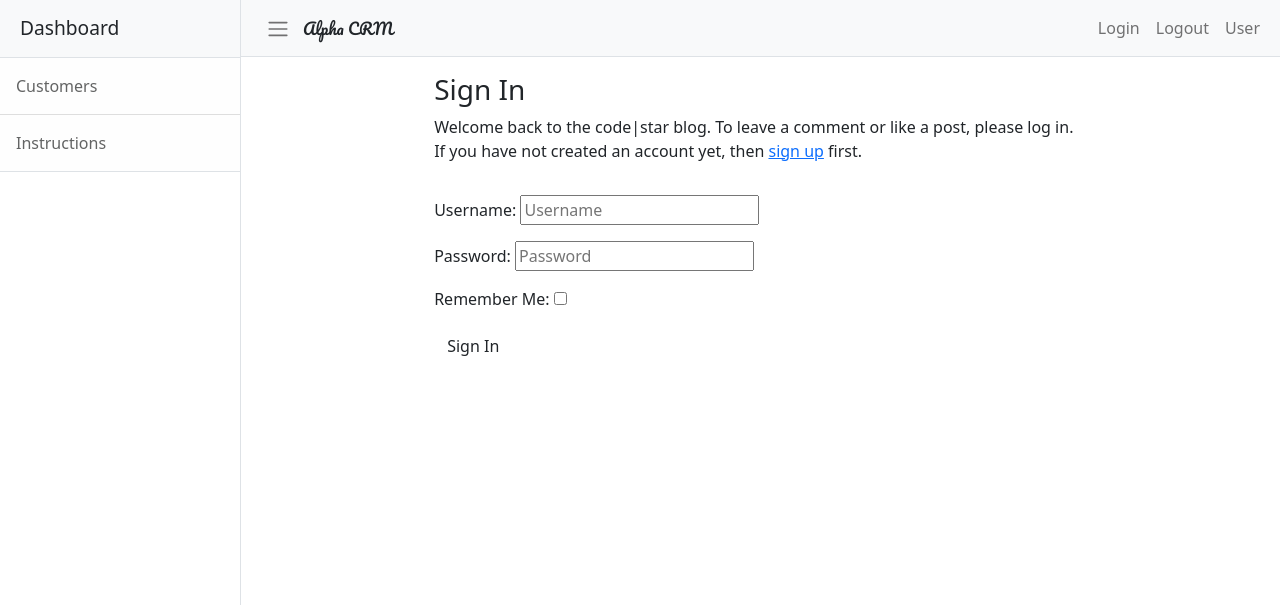
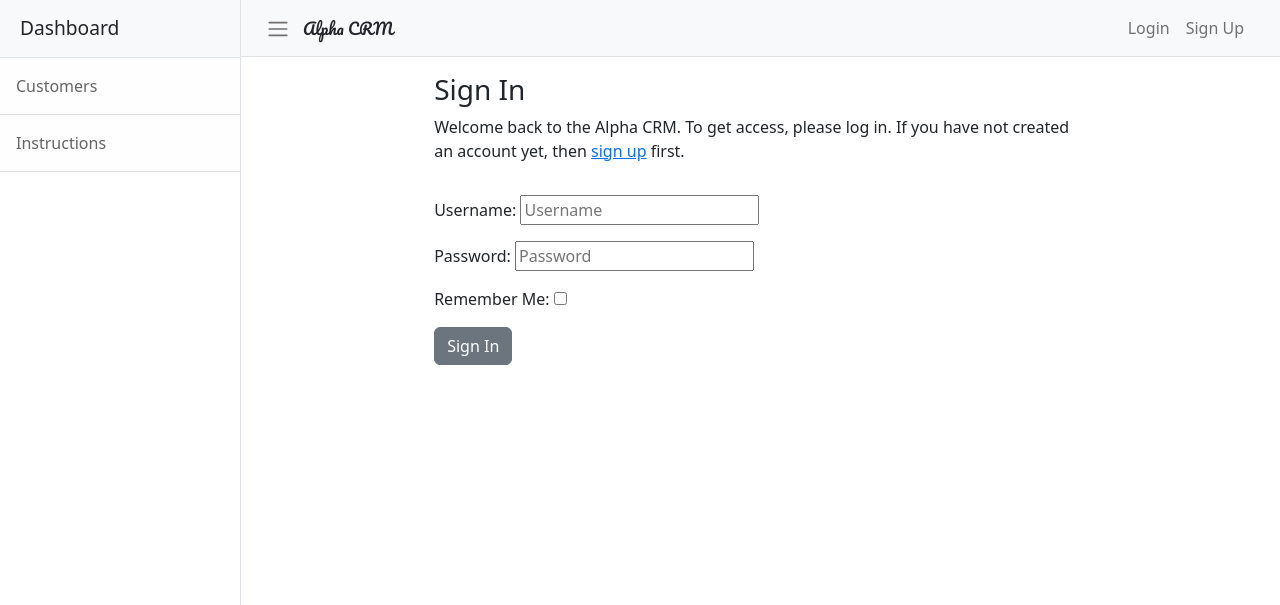
Before and after one commit to Freedy-FR/CI-P4-AlphaCRM, a Django app: page /accounts/login/ in a window 1280 px wide. Shown: the top 605 px of the page. Run offline with Django 3.2, Linux system fonts and the light colour scheme; some libraries are stand-ins or nearby versions.

Commit message:
refactor: :art: change bootstrap classes to allauth templates

```diff
--- a/templates/account/login.html
+++ b/templates/account/login.html
@@ -1,3 +1,4 @@
+<!-- prettier-ignore -->
 {% extends "base.html" %}
 
 {% load i18n %}
@@ -12,20 +13,27 @@
     <div class="col-md-8 mt-3 offset-md-2">
       <h3>{% trans "Sign In" %}</h3>
 
-      <p>{% blocktrans %}Welcome back to the code|star blog. To leave a comment or like a post, please log in. If you
-        have not created an account yet, then <a class="link" href="{{ signup_url }}">sign up</a>
-        first.{% endblocktrans %}</p>
+      <p>
+        {% blocktrans %}Welcome back to the Alpha CRM. To get access, please log
+        in. If you have not created an account yet, then
+        <a class="link" href="{{ signup_url }}">sign up</a> first.
+        {%endblocktrans %}
+      </p>
     </div>
   </div>
   <div class="row">
     <div class="col-md-8 mt-3 offset-md-2">
       <form class="login" method="POST" action="{% url 'account_login' %}">
-        {% csrf_token %}
-        {{ form.as_p }}
-        {% if redirect_field_value %}
-        <input type="hidden" name="{{ redirect_field_name }}" value="{{ redirect_field_value }}" />
+        {% csrf_token %} {{ form.as_p }} {% if redirect_field_value %}
+        <input
+          type="hidden"
+          name="{{ redirect_field_name }}"
+          value="{{ redirect_field_value }}"
+        />
         {% endif %}
-        <button class="btn btn-signup right" type="submit">{% trans "Sign In" %}</button>
+        <button class="btn btn-secondary right" type="submit">
+          {% trans "Sign In" %}
+        </button>
       </form>
     </div>
   </div>
--- a/templates/base.html
+++ b/templates/base.html
@@ -71,14 +71,24 @@
             <div class="bg-light logo">Alpha CRM</div>
             <div class="collapse navbar-collapse" id="navbarSupportedContent">
               <ul class="navbar-nav ms-auto mt-2 mt-lg-0">
+                {% if user.is_authenticated %}
                 <li class="nav-item">
-                  <a class="nav-link" href="#!">Login</a>
+                  <a class="nav-link" href="{% url 'account_logout' %}"
+                    >Logout</a
+                  >
+                </li>
+                {%else%}
+                <li class="nav-item">
+                  <a class="nav-link" href="{% url 'account_login' %}">Login</a>
                 </li>
                 <li class="nav-item">
-                  <a class="nav-link" href="#!">Logout</a>
+                  <a class="nav-link" href="{% url 'account_signup' %}"
+                    >Sign Up</a
+                  >
                 </li>
+                {% endif %}
                 <li class="nav-item">
-                  <a class="nav-link" href="#!">User</a>
+                  <a class="nav-link" href="#!">{{user.username}}</a>
                 </li>
               </ul>
             </div>
```
Also changed, not shown: templates/account/base.html (+6 -12 lines), templates/account/logout.html (+10 -5 lines), templates/account/signup.html (+22 -8 lines), templates/openid/login.html (+10 -12 lines).
